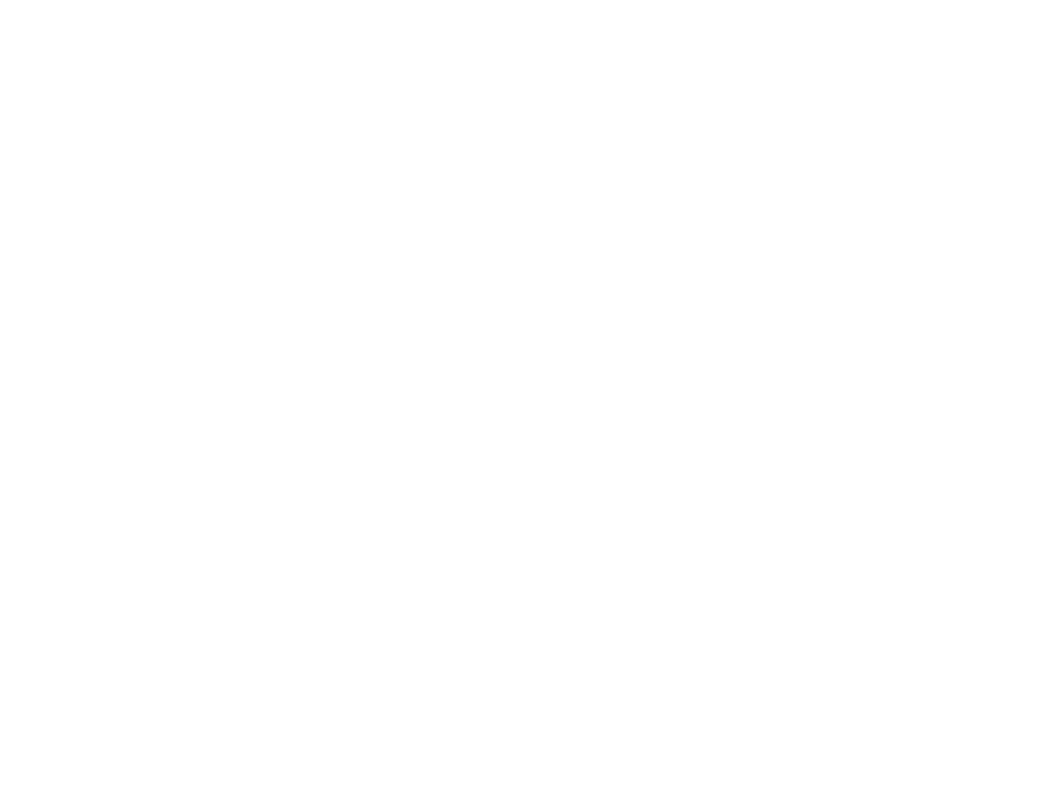
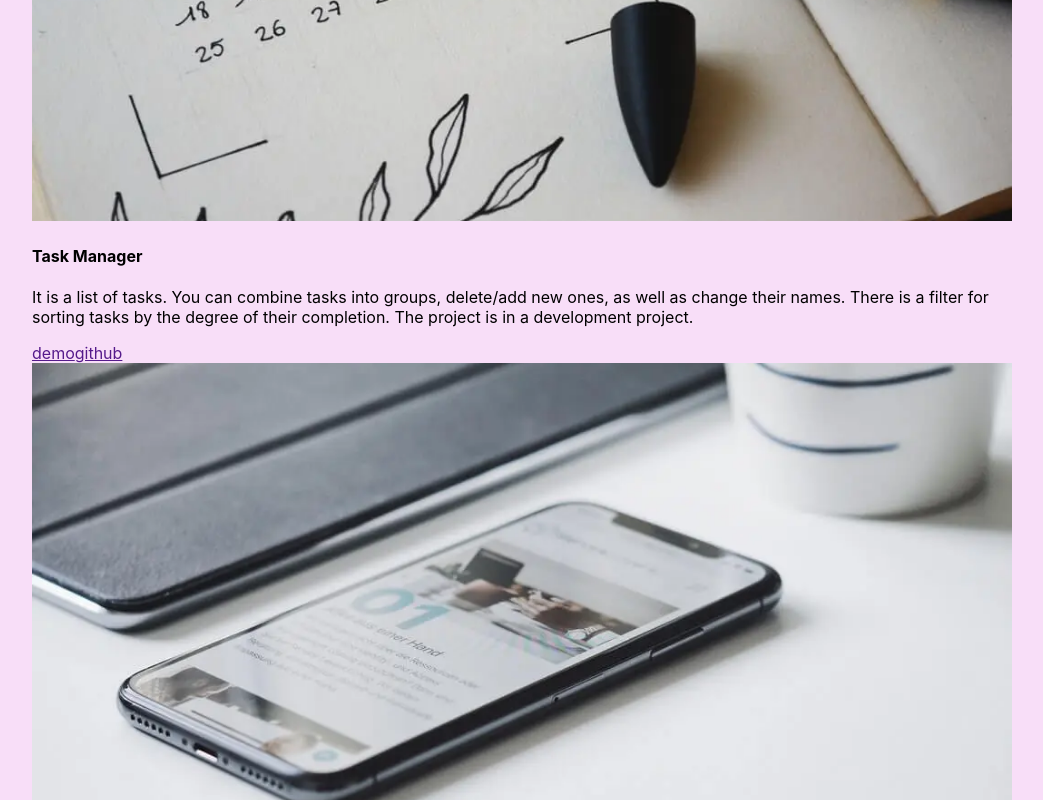
Before and after one commit to NatKhomich/portfolio, a React app: page / in a window 1280 px wide. Shown: the part 2000-2800 px from the top of the page, without its empty margins (118-1161 px from the left). Before the commit the page ends 1672 px from the top, so only its background shows below. Built offline with nearby package versions, Linux system fonts and the light colour scheme.

Commit message:
Projects

```diff
--- a/src/App.tsx
+++ b/src/App.tsx
@@ -2,6 +2,7 @@ import './App.css';
 import {Header} from './layout/header/Header';
 import {Main} from './layout/sections/main/Main';
 import {Skills} from './layout/sections/skills/Skills';
+import {Projects} from './layout/sections/projects/Projects';
 
 
 function App() {
@@ -10,6 +11,7 @@ function App() {
             <Header />
             <Main />
             <Skills />
+            <Projects />
         </div>
     );
 }
--- a/src/components/menu/Menu.tsx
+++ b/src/components/menu/Menu.tsx
@@ -1,22 +1,16 @@
 import React from 'react';
 import styled from 'styled-components';
 
-export const Menu = () => {
+
+export const Menu = (props: { items: string[] }) => {
     return (
         <StyledMenu>
             <ul>
-                <li>
-                    <a href="#">Home</a>
-                </li>
-                <li>
-                    <a href="#"> Skills</a>
-                </li>
-                <li>
-                    <a href="#">Projects</a>
-                </li>
-                <li>
-                    <a href="#">Contact</a>
-                </li>
+                {props.items.map((i, index) => (
+                    <li key={index}>
+                        <a href="#">{i}</a>
+                    </li>
+                ))}
             </ul>
         </StyledMenu>
     );
--- a/src/layout/header/Header.tsx
+++ b/src/layout/header/Header.tsx
@@ -2,10 +2,15 @@ import React from 'react';
 import styled from 'styled-components';
 import {Menu} from '../../components/menu/Menu';
 
+const items = [
+'Home', 'Skills', 'Projects', 'Contact'
+]
+
+
 export const Header = () => {
     return (
         <StyledHeader>
-            <Menu/>
+            <Menu items={items}/>
         </StyledHeader>
     );
 };
--- /dev/null
+++ b/src/layout/sections/projects/Projects.tsx
@@ -0,0 +1,37 @@
+import React from 'react';
+import styled from 'styled-components';
+import {SectionTitle} from '../../../components/SectionTitle';
+import {FlexWrapper} from '../../../components/FlexWrapper';
+import {Project} from './project/Project';
+import taskManager from '../../../assets/images/proj-1.webp'
+import social from '../../../assets/images/proj-2.webp'
+
+
+export const Projects = () => {
+    return (
+        <StyledProjects>
+            <SectionTitle>Projects</SectionTitle>
+
+            <FlexWrapper direction={'column'} justify={'center'} align={'center'}>
+                <Project title={'Task Manager'}
+                         image={taskManager}
+                         description={'It is a list of tasks. You can combine tasks into groups, delete/add new ones, as well as change their names. There is a filter for sorting tasks by the degree of their completion. The project is in a development project.'}
+                         demo={''}
+                         github={''}
+                />
+
+                <Project title={'Social Network'}
+                         image={social}
+                         description={'It is a list of Social Network.'}
+                         demo={''}
+                         github={''}
+                />
+            </FlexWrapper>
+        </StyledProjects>
+    );
+};
+
+const StyledProjects = styled.section`
+  min-height: 100vh;
+  background-color: #f8def8;
+`
--- /dev/null
+++ b/src/layout/sections/projects/project/Project.tsx
@@ -0,0 +1,44 @@
+import React from 'react';
+import styled from 'styled-components';
+
+type Props = {
+    image: string
+    title: string
+    description: string
+    demo: string
+    github: string
+}
+
+export const Project = ({image, title, description, demo, github}: Props) => {
+    return (
+        <StyledProject>
+            <Image src={image}/>
+            <Title>{title}</Title>
+            <Description>{description}</Description>
+            <Link href={demo}>demo</Link>
+            <Link href={github}>github</Link>
+        </StyledProject>
+    );
+};
+
+const StyledProject = styled.div`
+  max-width: 980px;
+  width: 100%;
+`
+
+const Image = styled.img`
+  width: 100%;
+  height: 480px;
+  object-fit: cover;
+`
+
+const Title = styled.h4`
+
+`
+
+const Description = styled.p`
+
+`
+const Link = styled.a`
+
+`
--- a/src/layout/sections/skills/skill/Skill.tsx
+++ b/src/layout/sections/skills/skill/Skill.tsx
@@ -19,7 +19,7 @@ export const Skill = ({iconId, title}: Props) => {
 const StyledSkill = styled.div`
   width: 18%;
   margin: 10px;
-  border: 1px solid red;
+  border: 1px solid rgba(115, 0, 255, 0.77);
   text-align: center;
 `
 
```
